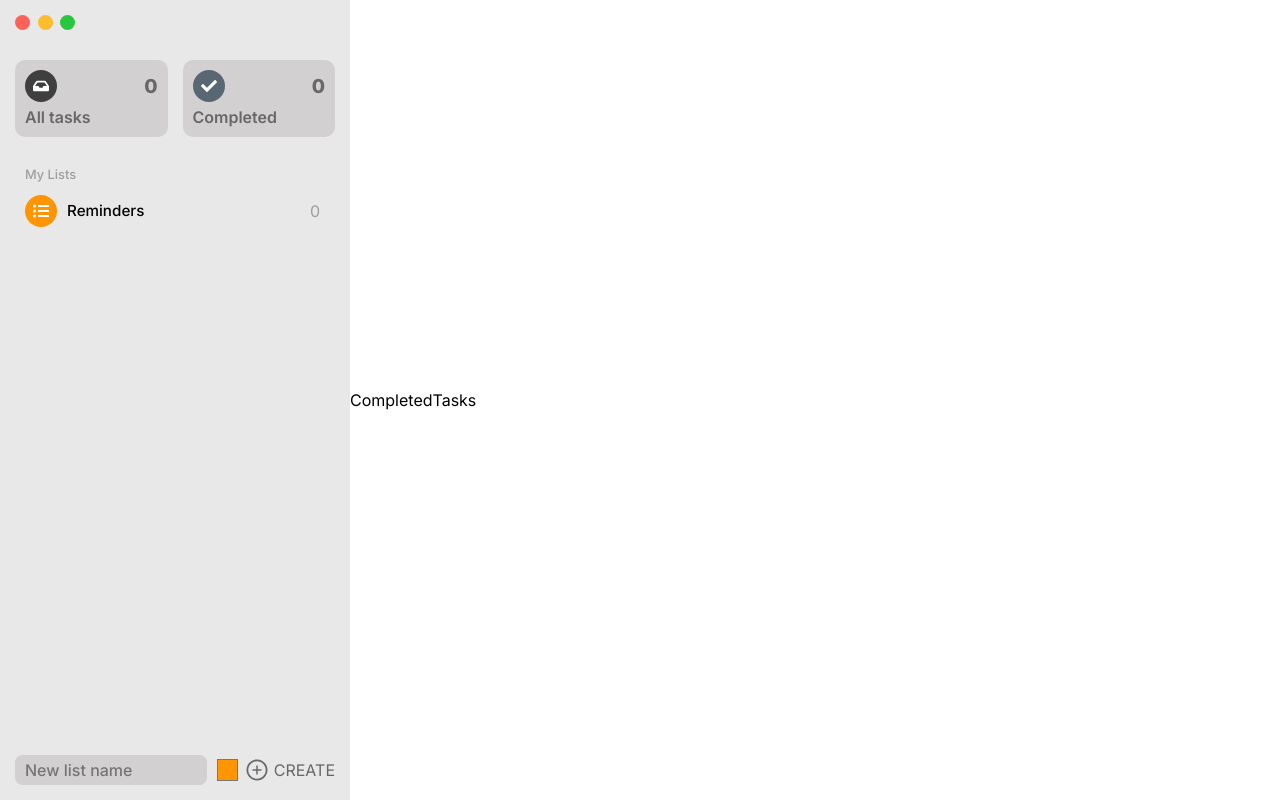
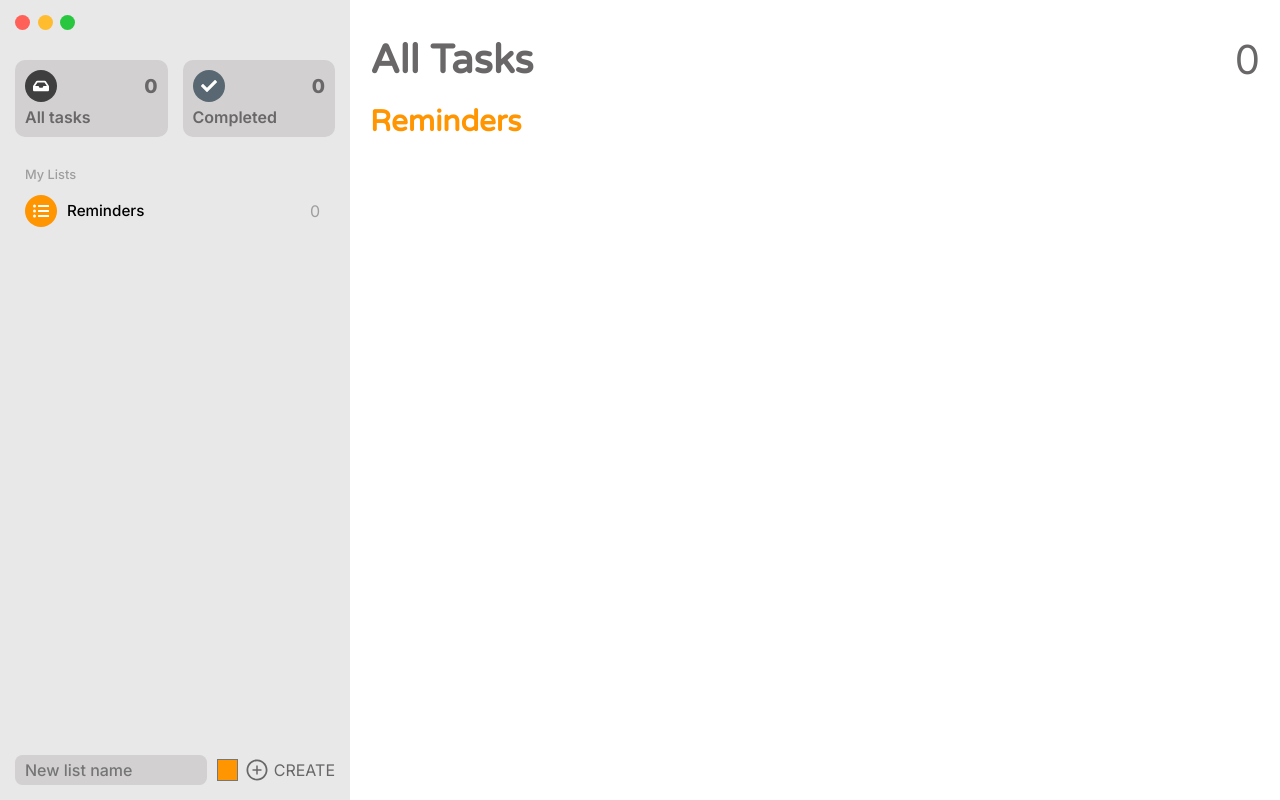
Before and after one commit to GabrielCornejoB/mac-reminders-clone, a React (Vite) app: page /completed in a window 1280 px wide. Built offline with nearby package versions, Linux system fonts and the light colour scheme.

Commit message:
Completed tasks page

```diff
--- a/src/pages/CompletedTasks/CompletedTasks.tsx
+++ b/src/pages/CompletedTasks/CompletedTasks.tsx
@@ -1,4 +1,37 @@
+import { useListsStore } from "@stores/ListsStore";
+import { useTasksStore } from "@stores/TasksStore";
+import { Task } from "@features/Tasks";
+import s from "../AllTasks/AllTasks.module.scss";
+
 const CompletedTasks = () => {
-  return <div>CompletedTasks</div>;
+  const lists = useListsStore((s) => s.lists);
+  const { getFilteredTasks } = useTasksStore();
+
+  return (
+    <main className={s.main}>
+      <header className={s.header}>
+        <h1 className={s.title}>All Tasks</h1>
+        <h1>0</h1>
+      </header>
+      <ul className={s.lists}>
+        {lists.map((list) => (
+          <li key={list.id} className={s.list}>
+            <h2 className={s.subtitle} style={{ color: list.color }}>
+              {list.name}
+            </h2>
+            <ul>
+              {getFilteredTasks(list.id)
+                .filter((t) => t.isCompleted)
+                .map((task) => (
+                  <li key={task.id}>
+                    <Task task={task} />
+                  </li>
+                ))}
+            </ul>
+          </li>
+        ))}
+      </ul>
+    </main>
+  );
 };
 export default CompletedTasks;
```
